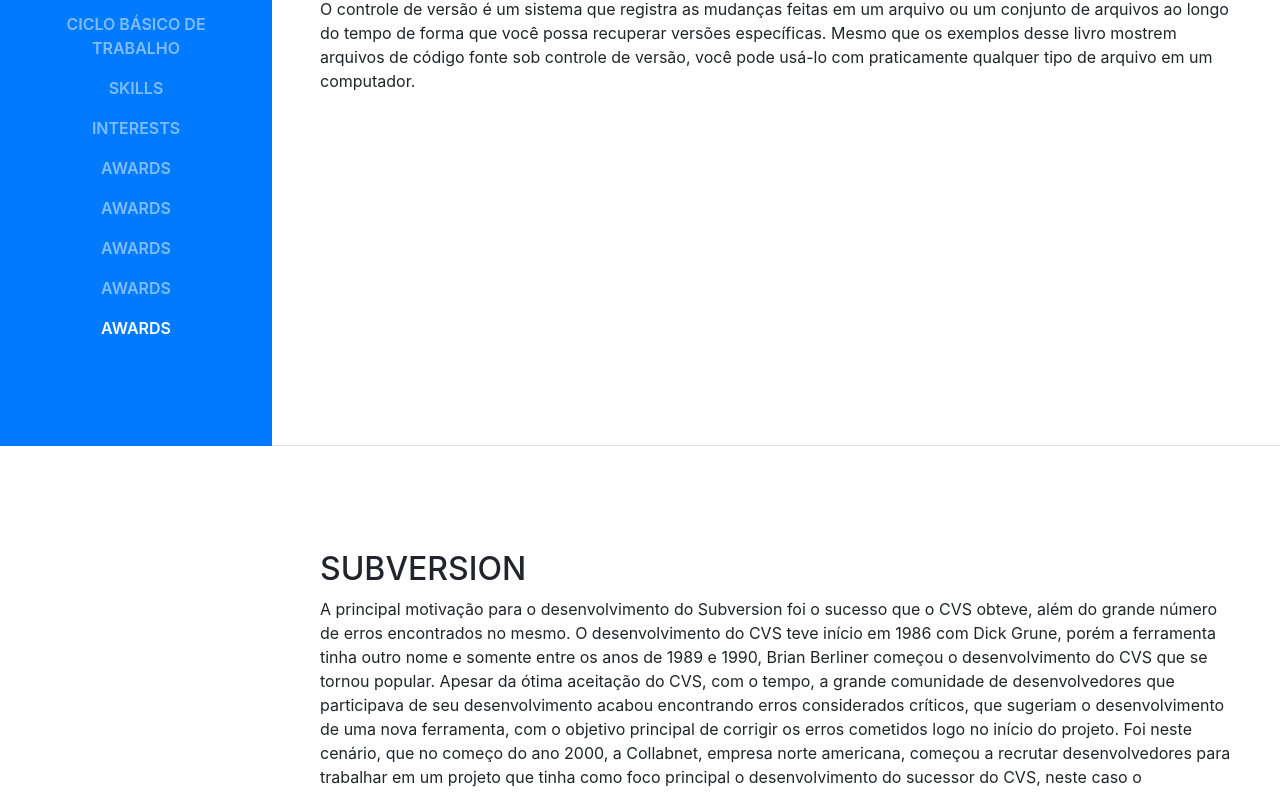
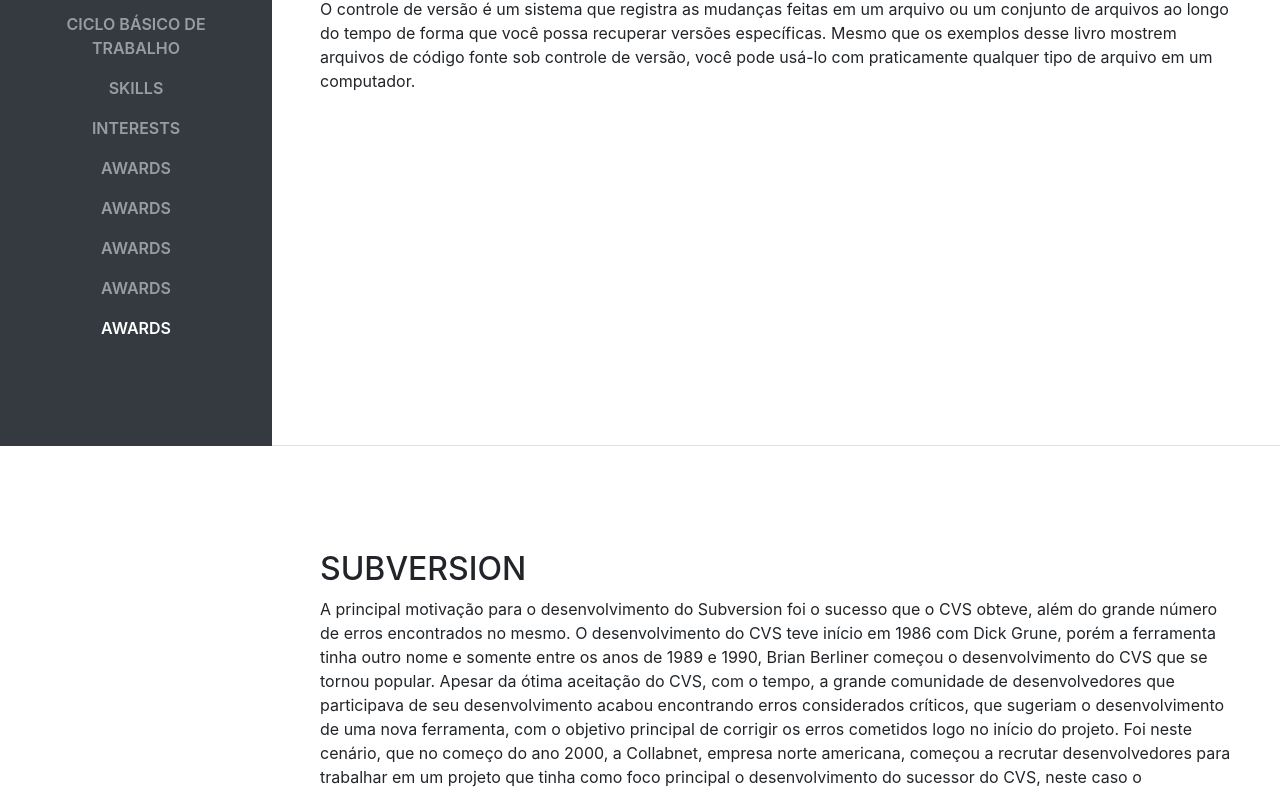
Before and after one commit to hudsonandre/dudu.github.io, a website with bundled scripts: page index.html in a window 1280 px wide. Shown: the part 354-1147 px from the top of the page. Built offline with nearby package versions, Linux system fonts and the light colour scheme; a web font is replaced by a local one.

Commit message:
Update index.html

```diff
--- a/index.html
+++ b/index.html
@@ -27,7 +27,7 @@
 
   <body id="page-top ">
 
-    <nav class="navbar navbar-expand-lg navbar-dark bg-primary fixed-top" id="sideNav">
+    <nav class="navbar navbar-expand-lg navbar navbar-dark bg-dark" id="sideNav">
       <a class="navbar-brand js-scroll-trigger" href="#page-top">
         <span class="d-block d-lg-none">RESUMO DE CONTROLE DE VERSÕES</span>
         <span class="d-none d-lg-block">
```
